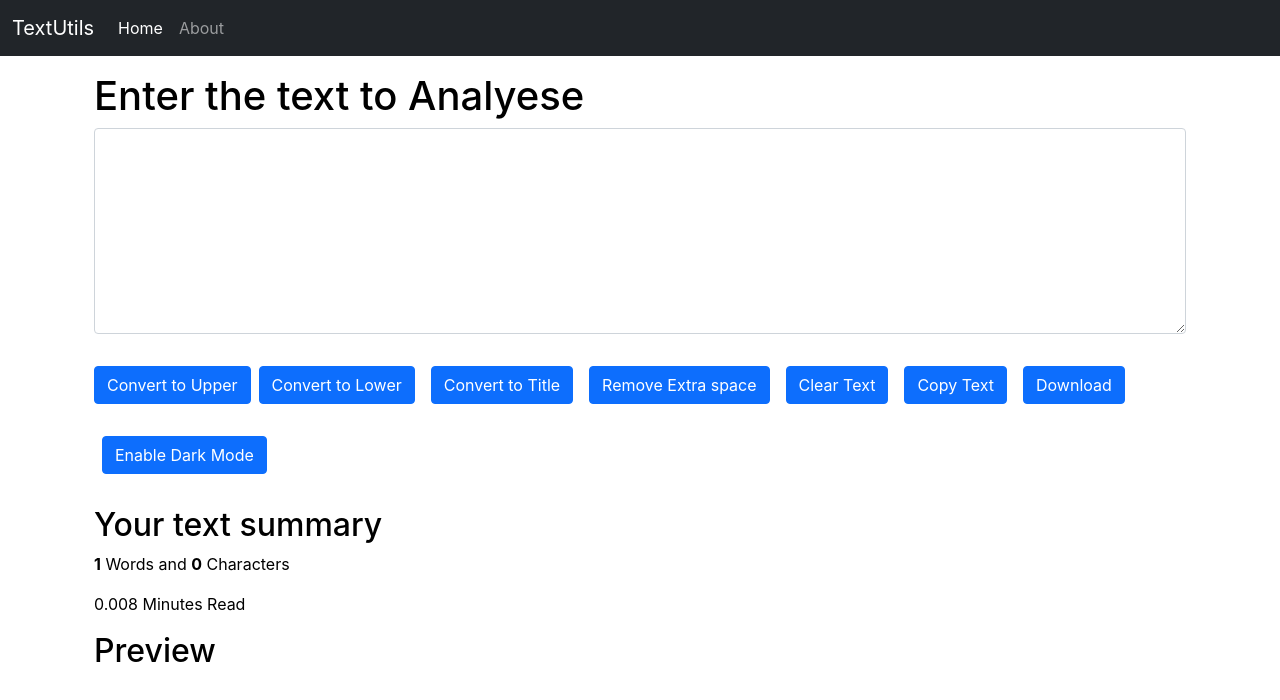
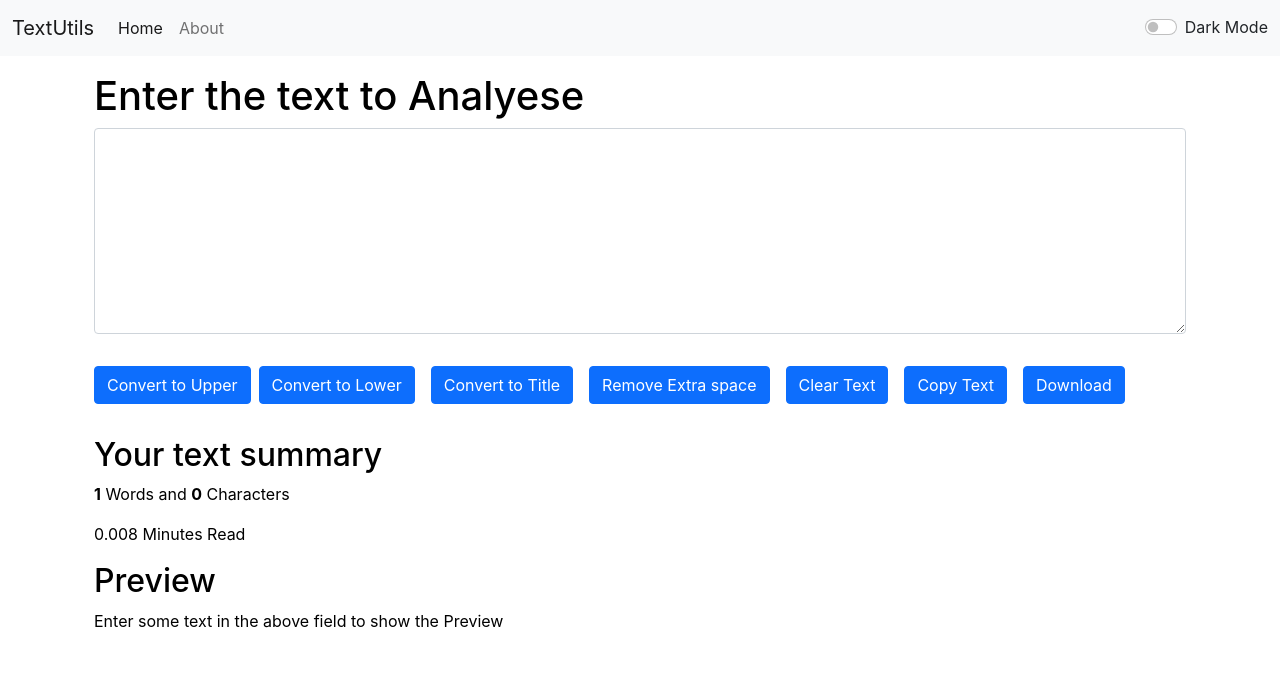
Before and after one commit to YadunandanaVR/textutils, a React (Create React App) app: page / in a window 1280 px wide. Shown: the top 700 px of the page. Built offline with nearby package versions, Linux system fonts and the light colour scheme.

Commit message:
improve dark mode and add alerts

```diff
--- a/src/App.js
+++ b/src/App.js
@@ -1,14 +1,46 @@
 import "./App.css";
 import Navbar from "./components/Navbar.js";
 import TextForm from "./components/TextForm";
+import React, { useState } from 'react'
+import Alert from "./components/Alert";
 
 function App() {
+
+  const [mode, setMode] = useState('light');
+  const [alert, setAlert] = useState(null);
+
+  const showAlert = (message, type) => {
+    setAlert({
+      msg: message,
+      type: type
+    })
+
+    setInterval(() => {
+      setAlert(null)
+    }, 3000);
+  }
+
+  const toggleMode = ()=>{
+    if (mode === "light"){
+      setMode('dark');
+      document.body.style.backgroundColor = '#09091c';
+      showAlert("Dark Mode Enabled", "success")
+    }
+    else{
+      setMode('light');
+      document.body.style.backgroundColor = 'white';
+      showAlert("Light Mode Enabled", "success")
+    }
+  }
+
+
   return (
     <>
       {/* <Navbar/> */}
-      <Navbar title="TextUtils" home="Home" about="About" />
+      <Navbar title="TextUtils" home="Home" about="About" mode={mode} toggleMode={toggleMode}/>
+      <Alert alert={alert}/>
       <div className="container">
-        <TextForm heading="Enter the text to Analyese" />
+        <TextForm showAlert={showAlert} heading="Enter the text to Analyese" mode={mode}/>
       </div>
     </>
   );
--- /dev/null
+++ b/src/components/Alert.js
@@ -0,0 +1,9 @@
+import React from "react";
+
+export default function Alert(props) {
+    return (
+        props.alert && <div class={`alert alert-${props.alert.type} alert-dismissible fade show`} role="alert">
+            <strong>{props.alert.type}</strong>: {props.alert.msg}
+        </div>
+    );
+}
--- a/src/components/Navbar.js
+++ b/src/components/Navbar.js
@@ -4,7 +4,7 @@ import PropTypes from "prop-types";
 export default function Navbar(props) {
   return (
     <div>
-      <nav className="navbar navbar-expand-lg navbar-dark bg-dark">
+      <nav className={`navbar navbar-expand-lg navbar-${props.mode} bg-${props.mode}`}>
         <div className="container-fluid">
           <a className="navbar-brand" href="/">
             {props.title}
@@ -44,6 +44,11 @@ export default function Navbar(props) {
                 Search
               </button>
             </form> */}
+
+            <div className={`form-check form-switch text-${props.mode==='light'?'dark':'light'}`}>
+              <input className="form-check-input" onClick={props.toggleMode} type="checkbox" id="flexSwitchCheckDefault"/>
+              <label className="form-check-label" htmlFor="flexSwitchCheckDefault">Dark Mode</label>
+            </div>
           </div>
         </div>
       </nav>
--- a/src/components/TextForm.js
+++ b/src/components/TextForm.js
@@ -8,18 +8,21 @@ export default function TextForm(props) {
     //console.log("clicked")
     let newText = text.toUpperCase();
     setText(newText);
+    props.showAlert("Converted to Upper Case", "success");
   };
 
   //Function to convert the text to LowerCase
   const HandleOnLowClick = () => {
     let newText = text.toLowerCase();
     setText(newText);
+    props.showAlert("Converted to Lower Case", "success")
   };
 
   //Function to Clear the text
   const HandleOnClearClick = () => {
     let newText = "";
     setText(newText);
+    props.showAlert("Text Cleared", "success")
   };
 
   //Function to convert the text to TitleCase
@@ -33,17 +36,21 @@ export default function TextForm(props) {
 
     newText = newText.join(" ");
     setText(newText);
+
+    props.showAlert("Converted to Title Case", "success")
   };
 
   //Function to Copy the text to Clipboard
   const HandleOnCopyClick = () => {
-    navigator.clipboard.writeText(text.value);
+    navigator.clipboard.writeText(text);
+    props.showAlert("Copyed to Clipboard", "success")
   };
 
   //Function to remove extra spaces
   const handleOnSpaceClick = () => {
     let newText = text.split(/[ ] + /);
     setText(newText.join(" "))
+    props.showAlert("Extra Space were Removed", "success")
   }
 
   //Function to download the test as a text file
@@ -58,6 +65,7 @@ export default function TextForm(props) {
     element.click();
 
     document.body.removeChild(element);
+    props.showAlert("Text file Downloaded", "success")
   }
 
   const HandleOnClick = (event) => {
@@ -65,42 +73,37 @@ export default function TextForm(props) {
   };
 
   //dark mode / white mode and btn text(dark/white)
-  const [btnText, setBtnText] = useState("Enable Dark Mode");
-  const [myStyle, setMyStyle] = useState({
-    color: 'black',
-    backgroundColor: 'white'
-  });
+  // const [btnText, setBtnText] = useState("Enable Dark Mode");
+  // const [myStyle, setMyStyle] = useState({
+  //   color: 'black',
+  //   backgroundColor: 'white'
+  // });
 
-  const toggleMode = () => {
-    if (myStyle.color === 'black'){
-      setMyStyle({
-        color: 'white',
-        backgroundColor: 'black',
-        border: '2px solid white'
-      });
-      setBtnText("Enable LIght Mode");
-    }
-    else{
-      setMyStyle({
-        color: 'black',
-        backgroundColor: 'white'
-      });
-      setBtnText("Enable Dark Mode");
-    }
-  }
+  // const toggleMode = () => {
+  //   if (myStyle.color === 'black'){
+  //     setMyStyle({
+  //       color: 'white',
+  //       backgroundColor: 'black',
+  //       border: '2px solid white'
+  //     });
+  //     setBtnText("Enable LIght Mode");
+  //   }
+  //   else{
+  //     setMyStyle({
+  //       color: 'black',
+  //       backgroundColor: 'white'
+  //     });
+  //     setBtnText("Enable Dark Mode");
+  //   }
+  // }
 
   return (
     <>
-      <div className="container my-3" style={myStyle}>
+      <div className="container my-3" style={{color: props.mode==='dark'?'white':'black'}}>
         <h1>{props.heading}</h1>
         <div className="mb-3">
-          <textarea
-            className="form-control"
-            id="my-box"
-            rows="8"
-            value={text}
-            onChange={HandleOnClick}
-            style={myStyle}
+          <textarea className="form-control" id="my-box" rows="8" value={text} onChange={HandleOnClick}
+          style={{backgroundColor: props.mode==='dark'?'#09091c':'white', color: props.mode==='dark'?'white':'black'}}
           ></textarea>
         </div>
         <button className="btn btn-primary" onClick={HandleOnUpClick}>Convert to Upper</button>
@@ -110,15 +113,14 @@ export default function TextForm(props) {
         <button className="btn btn-primary mx-2 my-3" onClick={HandleOnClearClick}>Clear Text</button>
         <button className="btn btn-primary mx-2 my-3" onClick={HandleOnCopyClick}>Copy Text</button>
         <button className="btn btn-primary mx-2 my-3" onClick={HandleOnDownloadClick}>Download</button>
-        <button className="btn btn-primary mx-2 my-3" onClick={toggleMode}>{btnText}</button>
       </div>
 
-      <div className="container my-3" style={myStyle}>
+      <div className="container my-3" style={{color: props.mode==='dark'?'white':'black'}}>
         <h2>Your text summary</h2>
         <p><b>{text.split(" ").length}</b> Words and <b>{text.length}</b> Characters</p>
         <p>{0.008 * text.split(" ").length.toFixed(4)} Minutes Read</p>
         <h2>Preview</h2>
-        <p>{text}</p>
+        <p>{text.length>0?text:'Enter some text in the above field to show the Preview'}</p>
       </div>
     </>
   );
```
